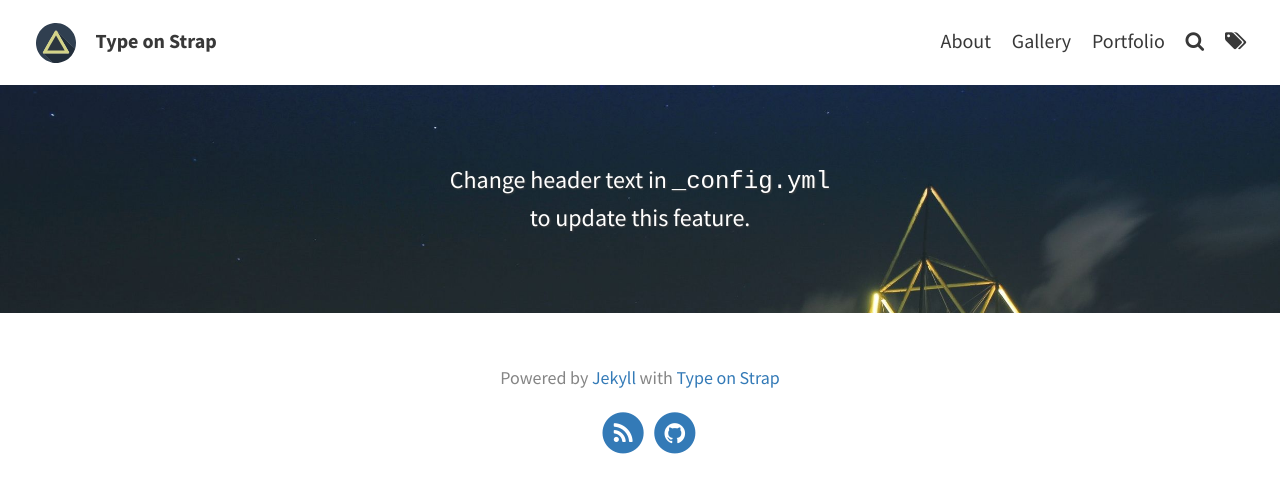
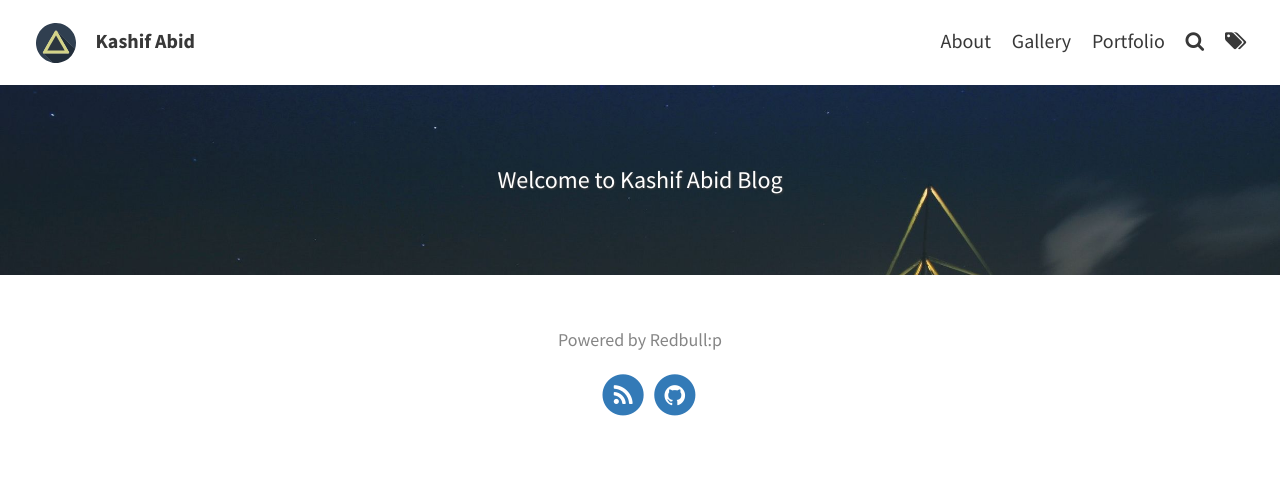
Before and after one commit to kashifabid1106/kashifabid.github.io, a Jekyll site: the page built from index.md, in a window 1280 px wide. Shown: the top 493 px of the page. Built offline with Jekyll 4.4.1, drawn with Linux system fonts in a browser that asks for light colours; our own code applies the rules of GitHub Pages for plain Markdown files; the list of posts is cut into pages by our own code.

Commit message:
Update _config.yml

```diff
--- a/_config.yml
+++ b/_config.yml
@@ -8,17 +8,17 @@ description: "A website with blog posts and pages" # used by search engines
 # THEME-SPECIFIC CONFIGURATION
 theme_settings:
   # Meta
-  title: Type on Strap # blog's title
+  title: Kashif Abid # blog's title
   avatar: assets/img/triangle.svg
   favicon: assets/favicon.ico
   gravatar: # Email MD5 hash
 
   # Header and footer text
   header_text: > #two or three lines to describe your site
-     <p>Change header text in <code>_config.yml</code> <br> to update this feature.</p>
+     <p>Welcome to Kashif Abid Blog</p>
   header_text_feature_image: assets/img/pexels/triangular.jpeg
   footer_text: >
-   Powered by <a href="https://jekyllrb.com/">Jekyll</a> with <a href="https://github.com/sylhare/Type-on-Strap">Type on Strap</a>
+   Powered by Redbull:p </a>
 
   # Icons
   rss: true  # Make sure you created a feed.xml with feed.xml layout
```
